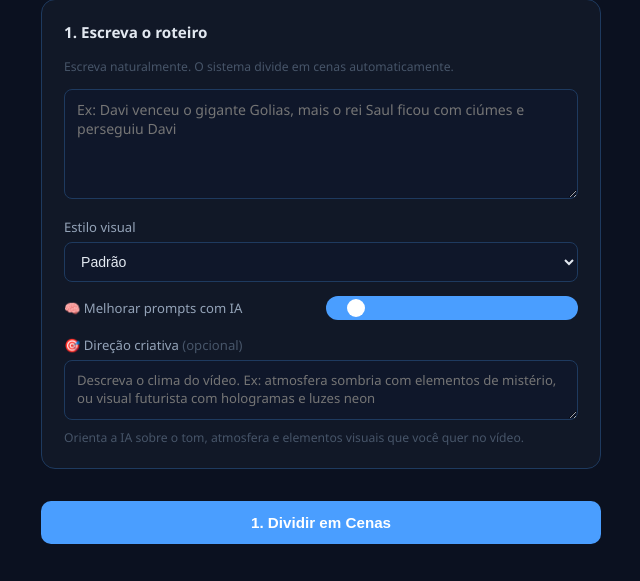
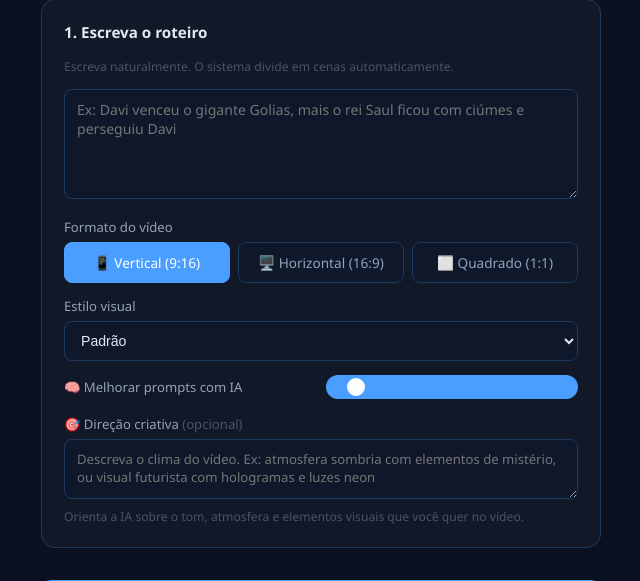
Before and after one commit to VagnerMafort/veo3-tool, a Flask app: page /dashboard in a window 1280 px wide. Shown: the part 275-856 px from the top of the page, without its empty margins (319-959 px from the left). Before the commit the page ends 819 px from the top, so only its background shows below. Run offline with Flask 3, Linux system fonts and the light colour scheme; a user stored in the database is signed in; tables that the repository leaves empty hold one stand-in row (values such as "Sample post").

Commit message:
Formato vertical/horizontal/quadrado + animacao mais dinamica

```diff
--- a/app.py
+++ b/app.py
@@ -710,13 +710,16 @@ def gerar_imagem_replicate(prompt, api_key, output_path):
             raise Exception("Replicate falhou: " + str(d.get("error")))
     raise Exception("Timeout Replicate")
 
-def gerar_imagem(prompt, user, output_path, estilo="", usar_banco=False):
+def gerar_imagem(prompt, user, output_path, estilo="", usar_banco=False, formato="vertical"):
     provider = user.get_provider()
     api_key = user.get_api_key()
     if not api_key:
         raise Exception("Nenhuma chave de API disponível. Entre em contato com o suporte.")
+    # Mapear formato pra tamanho
+    formato_map = {"vertical": "1024x1792", "horizontal": "1792x1024", "quadrado": "1024x1024"}
+    size = formato_map.get(formato, user.image_size or "1024x1792")
     if provider == "openai":
-        gerar_imagem_openai(prompt, api_key, user.image_size or "1024x1792", user.quality or "standard", output_path, modelo="gpt-image-1")
+        gerar_imagem_openai(prompt, api_key, size, user.quality or "standard", output_path, modelo="gpt-image-1")
     elif provider == "replicate":
         gerar_imagem_replicate(prompt, api_key, output_path)
     else:
@@ -850,7 +853,7 @@ def dividir_roteiro(texto, api_key):
     except: pass
     return [l.strip() for l in texto.replace(",", "\n").replace(".", "\n").split("\n") if l.strip()] or [texto.strip()]
 
-def gerar_storyboard(job_id, user_id, texto_manual, estilo, melhorar_prompts, usar_banco=False, cenas_preenchidas=None, direcao_criativa=""):
+def gerar_storyboard(job_id, user_id, texto_manual, estilo, melhorar_prompts, usar_banco=False, cenas_preenchidas=None, direcao_criativa="", formato="vertical"):
     if cenas_preenchidas is None:
         cenas_preenchidas = {}
     with app.app_context():
@@ -901,7 +904,7 @@ def gerar_storyboard(job_id, user_id, texto_manual, estilo, melhorar_prompts, us
                 else:
                     prompt_final = f"{linha}, {estilo}" if estilo else linha
                 img_path = os.path.join(sb_dir, f"{i_linha+1:03d}.png")
-                gerar_imagem(prompt_final, user, img_path, estilo)
+                gerar_imagem(prompt_final, user, img_path, estilo, formato=formato)
                 blocos.append({"index": i_linha+1, "texto": linha, "img": f"{i_linha+1:03d}.png"})
                 jobs[job_id]["atual"] = len(blocos)
                 jobs[job_id]["progresso"] = f"Gerando imagem {len(blocos)} de {total}..."
@@ -1045,7 +1048,9 @@ def finalizar_video(job_id, user_id, sb_id, voice_id, modo_video, legenda_cfg, i
                     import time as _t
                     for tentativa in range(3):
                         try:
-                            gerar_video_minimax(img["path"], img["texto"], minimax_key_cache, clipe_path)
+                            # Melhorar prompt pra animação dinâmica
+                            anim_prompt = f"[Tracking shot] {img['texto']}. Dynamic motion, cinematic camera movement, characters moving naturally, expressive body language, fluid animation."
+                            gerar_video_minimax(img["path"], anim_prompt, minimax_key_cache, clipe_path)
                             clipes_video[i] = clipe_path
                             # Salvar no banco imediatamente (path absoluto)
                             try:
@@ -1843,10 +1848,11 @@ def gerar_storyboard_route():
         cenas_preenchidas = {}
 
     direcao_criativa = request.form.get("direcao_criativa", "").strip()
+    formato = request.form.get("formato", "vertical")
 
     job_id = str(uuid.uuid4())
     jobs[job_id] = {"status": "aguardando", "progresso": "Na fila...", "total": 0, "atual": 0}
-    thread = threading.Thread(target=gerar_storyboard, args=(job_id, current_user.id, texto, estilo, melhorar, False, cenas_preenchidas, direcao_criativa))
+    thread = threading.Thread(target=gerar_storyboard, args=(job_id, current_user.id, texto, estilo, melhorar, False, cenas_preenchidas, direcao_criativa, formato))
     thread.daemon = True
     thread.start()
     return jsonify({"job_id": job_id})
--- a/templates/dashboard.html
+++ b/templates/dashboard.html
@@ -179,6 +179,13 @@ input:checked+.slider:before{transform:translateX(18px);background:#fff}
         <h2>1. Escreva o roteiro</h2>
         <p class="tip" style="margin-bottom:14px">Escreva naturalmente. O sistema divide em cenas automaticamente.</p>
         <textarea id="textoRoteiro" placeholder="Ex: Davi venceu o gigante Golias, mais o rei Saul ficou com ciúmes e perseguiu Davi"></textarea>
+        <label>Formato do vídeo</label>
+        <div class="modo-btns">
+          <div class="modo-btn active" id="btnVertical" onclick="setFormato('vertical')">📱 Vertical (9:16)</div>
+          <div class="modo-btn" id="btnHorizontal" onclick="setFormato('horizontal')">🖥️ Horizontal (16:9)</div>
+          <div class="modo-btn" id="btnQuadrado" onclick="setFormato('quadrado')">⬜ Quadrado (1:1)</div>
+        </div>
+        <input type="hidden" id="formatoVideo" value="vertical"/>
         <label>Estilo visual</label>
         <select id="estilo">
           <option value="">Padrão</option>
@@ -609,6 +616,8 @@ function trocarAba(aba){
 
 function setModo(m){document.getElementById('modoVideo').value=m;document.getElementById('btnModoLongo').classList.toggle('active',m==='longo');document.getElementById('btnModoShorts').classList.toggle('active',m==='shorts');}
 
+function setFormato(f){document.getElementById('formatoVideo').value=f;document.getElementById('btnVertical').classList.toggle('active',f==='vertical');document.getElementById('btnHorizontal').classList.toggle('active',f==='horizontal');document.getElementById('btnQuadrado').classList.toggle('active',f==='quadrado');}
+
 const cfgProvider=document.getElementById('cfgProvider'),opcoesOpenAI=document.getElementById('opcoesOpenAI');
 function toggleOpenAI(){if(opcoesOpenAI)opcoesOpenAI.style.display=cfgProvider&&cfgProvider.value==='openai'?'block':'none';}
 if(cfgProvider)cfgProvider.addEventListener('change',toggleOpenAI);
@@ -685,7 +694,7 @@ document.getElementById('btnGerarSB').addEventListener('click',async()=>{
   pbar.style.width='0%';
   const animBar=setInterval(()=>{progresso=Math.min(progresso+Math.random()*15,90);pbar.style.width=progresso+'%';},500);
   sbEstilo=document.getElementById('estilo').value;
-  const fd=new FormData();fd.append('texto',texto);fd.append('estilo',sbEstilo);fd.append('melhorar_prompts',document.getElementById('melhorarPrompts').checked?'true':'false');fd.append('direcao_criativa',document.getElementById('direcaoCriativa').value.trim());
+  const fd=new FormData();fd.append('texto',texto);fd.append('estilo',sbEstilo);fd.append('melhorar_prompts',document.getElementById('melhorarPrompts').checked?'true':'false');fd.append('direcao_criativa',document.getElementById('direcaoCriativa').value.trim());fd.append('formato',document.getElementById('formatoVideo').value);
   try{
     const res=await fetch('/dividir_roteiro',{method:'POST',body:fd});
     clearInterval(animBar);pbar.style.width='100%';
@@ -771,6 +780,7 @@ document.getElementById('btnGerarFaltantes').addEventListener('click',async()=>{
   fd.append('texto',texto);fd.append('estilo',sbEstilo);
   fd.append('melhorar_prompts',document.getElementById('melhorarPrompts').checked?'true':'false');
   fd.append('direcao_criativa',document.getElementById('direcaoCriativa').value.trim());
+  fd.append('formato',document.getElementById('formatoVideo').value);
   fd.append('cenas_preenchidas',JSON.stringify(cenasPreenchidas));
   try{
     const res=await fetch('/gerar_storyboard',{method:'POST',body:fd});
```
